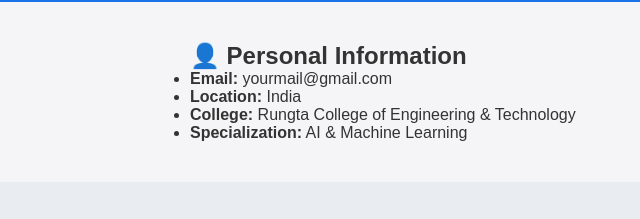
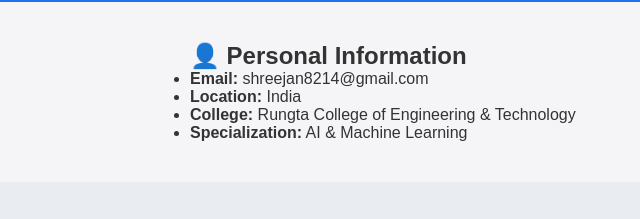
Before and after one commit to Shreejan99/portfolio99, a plain HTML site: page index.html in a window 1280 px wide. Shown: the part 212-431 px from the top of the page, 0-640 px from the left. Drawn offline with Linux system fonts and the light colour scheme.

Commit message:
Update email address in personal information

```diff
--- a/index.html
+++ b/index.html
@@ -40,7 +40,7 @@
 
             <ul>
 
-                <li><strong>Email:</strong> yourmail@gmail.com</li>
+                <li><strong>Email:</strong> shreejan8214@gmail.com</li>
 
                 <li><strong>Location:</strong> India</li>
 
```
